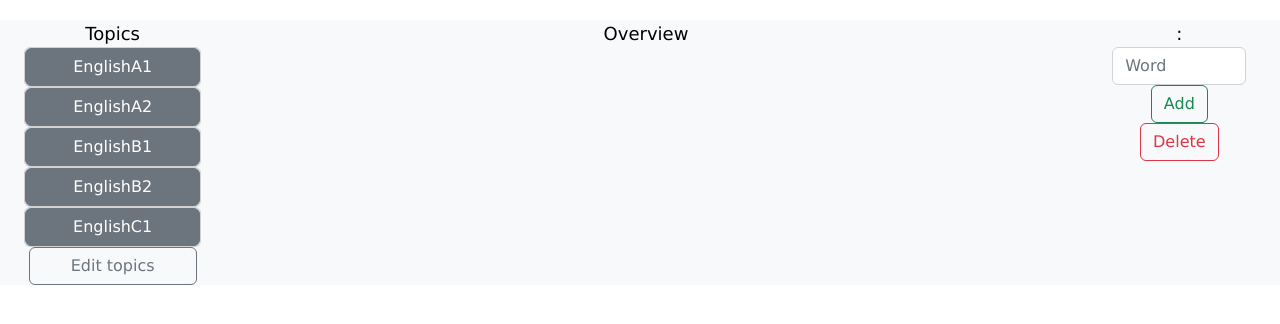
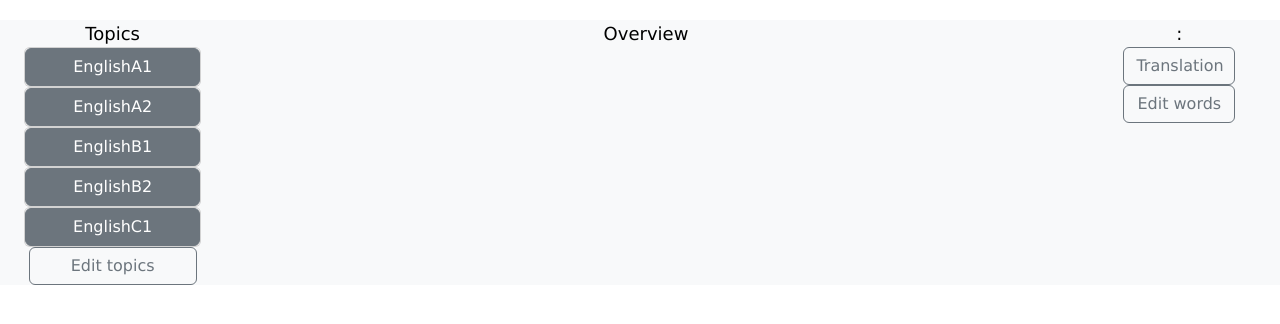
Before and after one commit to Hikyn/anki-based-web-learning, a Flask app: page / in a window 1280 px wide. Shown: the part 56-380 px from the top of the page. Run offline with Flask 2, Linux system fonts and the light colour scheme; some libraries are stand-ins or nearby versions.

Commit message:
Reworked messy /index so that render_template no longer requires passing cookies to it. Hided edit words under a button. Edit words now require a meaning to add word. Added translation button' '

```diff
--- a/app.py
+++ b/app.py
@@ -61,12 +61,12 @@ def categoryToTable(table, category):
         print("Such category already exists")
 
 
-def wordToCategory(table, category, word):
+def wordToCategory(table, category, word, meaning):
     # Delete Null words
     db.execute("DELETE FROM userTables WHERE main_table = ? AND user_id = ? AND category = ? AND words IS NULL", table, session["id"], category)
     if wordExists(category, word) == 0:
-        print(f"Adding word {word} to table")
-        db.execute("INSERT INTO userTables (user_id, main_table, category, words) VALUES (?, ?, ?, ?)", session["id"], table, category, word)
+        print(f"Adding word {word} to table with meaning {meaning}")
+        db.execute("INSERT INTO userTables (user_id, main_table, category, words, meaning) VALUES (?, ?, ?, ?, ?)", session["id"], table, category, word, meaning)
         flash(f"Word was added to {category}", "success")
     else:
         flash(f"Word {word} already exists in {category}", "error")
@@ -90,7 +90,7 @@ def categoryFromTable(table, category):
         flash(f"Category {category} does not exist in {table}", "error")
     return
 
-def wordFromCategory(table, category, word):
+def wordFromCategory(table, category, word, *argv):
     if wordExists(category, word) == 1:
         db.execute("DELETE FROM userTables WHERE main_table = ? AND category = ? AND words = ? AND user_id = ?", table, category, word, session["id"])
         flash(f"Word {word} was deleted from {category}", "warning")
@@ -106,7 +106,6 @@ def readTables():
     return userTables
 
 
-
 # Function to read categories from passed tables belonging to user's id
 def readCategories(userTables):
     categories = []
@@ -116,9 +115,10 @@ def readCategories(userTables):
     print(categories)
     return categories
 
+
 def readWords(table, category):
     words = []
-    words = db.execute("SELECT DISTINCT words FROM userTables WHERE user_id = ? AND main_table = ? AND category = ? ORDER BY main_table ASC", session["id"], table, category)
+    words = db.execute("SELECT DISTINCT words, meaning FROM userTables WHERE user_id = ? AND main_table = ? AND category = ? ORDER BY main_table ASC", session["id"], table, category)
     print(words)
     return words
 
@@ -144,20 +144,18 @@ def index():
         # If session remembers your last visited tables and categories, it will display them
         try:
             if session.get("editTables") == 1:
-                words = ""
                 print("EDIT table pressed")
-                return render_template("index.html", userTables=userTables, currentTable=session["currentTable"], categories=categories, currentCategory=session["currentCategory"], editTables=session["editTables"])
+                return render_template("index.html", userTables=userTables, categories=categories)
 
             if session.get("editCategories") == 1:
-                words = ""
                 print("Edit categories is pressed")
-                return render_template("index.html", userTables=userTables, currentTable=session["currentTable"], categories=categories, currentCategory=session["currentCategory"], words=words, editCategories=session["editCategories"])
+                return render_template("index.html", userTables=userTables, categories=categories)
 
             if session["currentTable"] != "" and session["currentCategory"] != "":
                 print("Table and Category are selected")
                 words = readWords(session["currentTable"], session["currentCategory"])
                 print("Rendering template with currentTable and currentCategory")
-                return render_template("index.html", userTables=userTables, currentTable=session["currentTable"], categories=categories, currentCategory=session["currentCategory"], words=words)
+                return render_template("index.html", userTables=userTables, categories=categories, words=words)
 
         except KeyError:
             print("There are no last tables/categories/words in cookie")
@@ -202,7 +200,6 @@ def manage():
     return render_template("manage.html", userTables=userTables, categories=categories)
 
 
-
 @app.route("/addTable", methods=["POST"])
 def addTable():
     if request.method == "POST":
@@ -211,6 +208,7 @@ def addTable():
         tableToSQL(table)
 
     return redirect("/manage")
+
 
 @app.route("/addCategory", methods=["POST"])
 def addCategory():
@@ -221,6 +219,7 @@ def addCategory():
         categoryToTable(table, category)
         # Return user back to manage
         return redirect("/manage")
+
 
 @app.route("/addWord", methods=["POST"])
 def addWord():
@@ -237,26 +236,24 @@ def addWord():
 
         return redirect("/manage")
 
-@app.route("/changeWordOverview", methods=["POST"])
-def changeWordOverview():
+
+@app.route("/changeTablesOverview", methods=["POST"])
+def changeTableOverview():
     if request.method == "POST":
         submit = request.form.get("submit")
         table = request.form.get("table")
-        category = request.form.get("category")
-        word = request.form.get("word")
-        session["editTables"] = 0
-        session["editCategories"] = 0
         if submit == "add":
-            print(f"Trying to add to table {table} category {category} WORD {word}")
-            wordToCategory(table, category, word)
+            print(f"Trying to add to table {table}")
+            tableToSQL(table)
             return redirect("/")
 
         elif submit == "delete":
-            print(f"Trying to delete from table {table} category {category} WORD {word}")
-            wordFromCategory(table, category, word)
+            print(f"Trying to delete from table {table}")
+            tableFromSQL(table)
             return redirect("/")
 
         return redirect("/")
+
 
 @app.route("/changeCategoryOverview", methods=["POST"])
 def changeCategoryOverview():
@@ -279,6 +276,7 @@ def changeCategoryOverview():
             session["currentTable"] = table
             session["currentCategory"] = ""
             print("Trying to edit categories in overview")
+            session["wordsTranslation"] = 0
             session["editTables"] = 0
             session["editCategories"] = 1
 
@@ -286,6 +284,7 @@ def changeCategoryOverview():
             session["currentTable"] = table
             session["currentCategory"] = ""
             print("Trying to stop editing categories in overview")
+            session["wordsTranslation"] = 0
             session["editTables"] = 0
             session["editCategories"] = 0
 
@@ -293,6 +292,7 @@ def changeCategoryOverview():
             session["currentTable"] = ""
             print("Trying to edit tables")
             session["currentCategory"] = ""
+            session["wordsTranslation"] = 0
             session["editCategories"] = 0
             session["editTables"] = 1
 
@@ -300,28 +300,57 @@ def changeCategoryOverview():
             session["currentTable"] = ""
             print("Trying to stop editing tables")
             session["currentCategory"] = ""
+            session["wordsTranslation"] = 0
             session["editCategories"] = 0
             session["editTables"] = 0
 
+        return redirect("/")
+
+
+@app.route("/changeWordOverview", methods=["POST"])
+def changeWordOverview():
+    if request.method == "POST":
+        submit = request.form.get("submit")
+        table = request.form.get("table")
+        category = request.form.get("category")
+        word = request.form.get("word")
+        meaning = request.form.get("meaning")
+        session["editTables"] = 0
+        session["editCategories"] = 0
+        if submit == "add":
+            if len(word) == 0:
+                print("Empty word")
+                flash("Entered word is empty", "error")
+                return redirect("/")
+            elif len(meaning) == 0:
+                print("Empty meaning")
+                flash(f"Meaning field of word {word} is empty", "error")
+                return redirect("/")
+            print(f"Trying to add to table {table} category {category} WORD {word} MEANING {meaning}")
+            wordToCategory(table, category, word, meaning)
+
+        elif submit == "delete":
+            print(f"Trying to delete from table {table} category {category} WORD {word}")
+            wordFromCategory(table, category, word, meaning)
+
+        elif submit == "wordsTranslation":
+            print("Trying to translate words")
+            session["wordsTranslation"] = 1
+
+        elif submit == "wordsTranslationStop":
+            print("Trying to stop translating words")
+            session["wordsTranslation"] = 0
+
+        elif submit == "editWords":
+            print("Trying to edit words")
+            session["editWords"] = 1
+
+        elif submit == "stopEditWords":
+            print("Trying to stop editing words")
+            session["editWords"] = 0
 
         return redirect("/")
 
-@app.route("/changeTablesOverview", methods=["POST"])
-def changeTableOverview():
-    if request.method == "POST":
-        submit = request.form.get("submit")
-        table = request.form.get("table")
-        if submit == "add":
-            print(f"Trying to add to table {table}")
-            tableToSQL(table)
-            return redirect("/")
-
-        elif submit == "delete":
-            print(f"Trying to delete from table {table}")
-            tableFromSQL(table)
-            return redirect("/")
-
-        return redirect("/")
 
 @app.route("/deleteTable", methods=["POST"])
 def deleteTable():
--- a/templates/index.html
+++ b/templates/index.html
@@ -1,9 +1,17 @@
 {% extends "layout.html" %}
 
 {% block body %}
+    {% with editTables = session["editTables"] %}
+    {% with editCategories = session["editCategories"] %}
+    {% with editWords = session["editWords"] %}
+    {% with currentTable = session["currentTable"] %}
+    {% with currentCategory = session["currentCategory"] %}
+    {% with successes = get_flashed_messages(category_filter=["success"]) %}
+    {% with errors = get_flashed_messages(category_filter=["error"]) %}
+    {% with warnings = get_flashed_messages(category_filter=["warning"]) %}
+    {% with wordsTranslation = session["wordsTranslation"] %}
+    <div class="container-fluid marginTop">
 
-    <div class="container-fluid marginTop">
-        {% with successes = get_flashed_messages(category_filter=["success"]) %}
         {% if successes %}
             <ul>
                 {% for msg in successes %}
@@ -13,8 +21,7 @@
                 {% endfor %}
             </ul>
         {% endif %}
-        {% endwith %}
-        {% with errors = get_flashed_messages(category_filter=["error"]) %}
+
         {% if errors %}
             <ul>
                 {% for msg in errors %}
@@ -24,8 +31,7 @@
                 {% endfor %}
             </ul>
         {% endif %}
-        {% endwith %}
-        {% with warnings = get_flashed_messages(category_filter=["warning"]) %}
+
         {% if warnings %}
             <ul>
                 {% for msg in warnings %}
@@ -35,7 +41,6 @@
                 {% endfor %}
             </ul>
         {% endif %}
-        {% endwith %}
         <div class="row bg-light">
             <div class="col-sm-2 header-1">
                 Topics
@@ -133,14 +138,33 @@
                 Word list
                 {% endif %}
                 <div class="col-sm-8 header-1 centered">
+                    {% if wordsTranslation == 1 %}
+                        {% for word in words %}
+                        <p>{{ word["words"] }} = {{ word["meaning"] }}</p>
+                        {% endfor %}
+                    {% else %}
                         {% for word in words %}
                         <p>{{ word["words"] }}</p>
                         {% endfor %}
+                    {% endif %}
                 </div>
-                {% if currentCategory != ""%}
+                {% if not currentCategory == "" %}
+                <form class="col-sm-8 centered" action="/changeWordOverview" method="post">
+                    <div class="mb-6">
+                            {% if wordsTranslation == 1 %}
+                            <button class="btn btn-outline-primary col-sm-10" type="submit" name="submit" value="wordsTranslationStop">Original</button>
+                            {% else %}
+                            <button class="btn btn-outline-secondary col-sm-10" type="submit" name="submit" value="wordsTranslation">Translation</button>
+                            {% endif %}
+                    </div>
+                </form>
+                {% endif %}
+                    {% if not currentCategory == '' %}
+                        {% if editWords == 1 %}
                         <form class="col-sm-8 centered" action="/changeWordOverview" method="post">
                             <div class="mb-6">
                                 <input autocomplete="off" class="form-control col-sm-6" id="word" name="word" placeholder="Word" type="text">
+                                <input autocomplete="off" class="form-control col-sm-6" id="meaning" name="meaning" placeholder="Meaning" type="text">
                                 <input autocomplete="off" class="form-control col-sm-6" id="table" name="table" value="{{ currentTable }}" type="hidden">
                                 <input autocomplete="off" class="form-control col-sm-6" id="category" name="category" value="{{ currentCategory }}" type="hidden">
                             </div>
@@ -150,8 +174,27 @@
                             </div>
                         </form>
                         {% endif %}
+                    {% endif %}
+                <div class="col-sm-8 header-1 centered">
+                    <form action="/changeWordOverview" method="post">
+                        {% if editWords == 1 %}
+                        <button class="btn btn-outline-primary col-sm-10" type="submit" name="submit" value="stopEditWords">Stop Edit</button>
+                        {% else %}
+                        <button class="btn btn-outline-secondary col-sm-10" type="submit" name="submit" value="editWords">Edit words</button>
+                        {% endif %}
+                    </form>
+                </div>
+
             </div>
         </div>
     </div>
-
+    {% endwith %}
+    {% endwith %}
+    {% endwith %}
+    {% endwith %}
+    {% endwith %}
+    {% endwith %}
+    {% endwith %}
+    {% endwith %}
+    {% endwith %}
 {% endblock %}
```
Also changed, not shown: app.db. Lines whose indentation alone changed are shown as unchanged.
